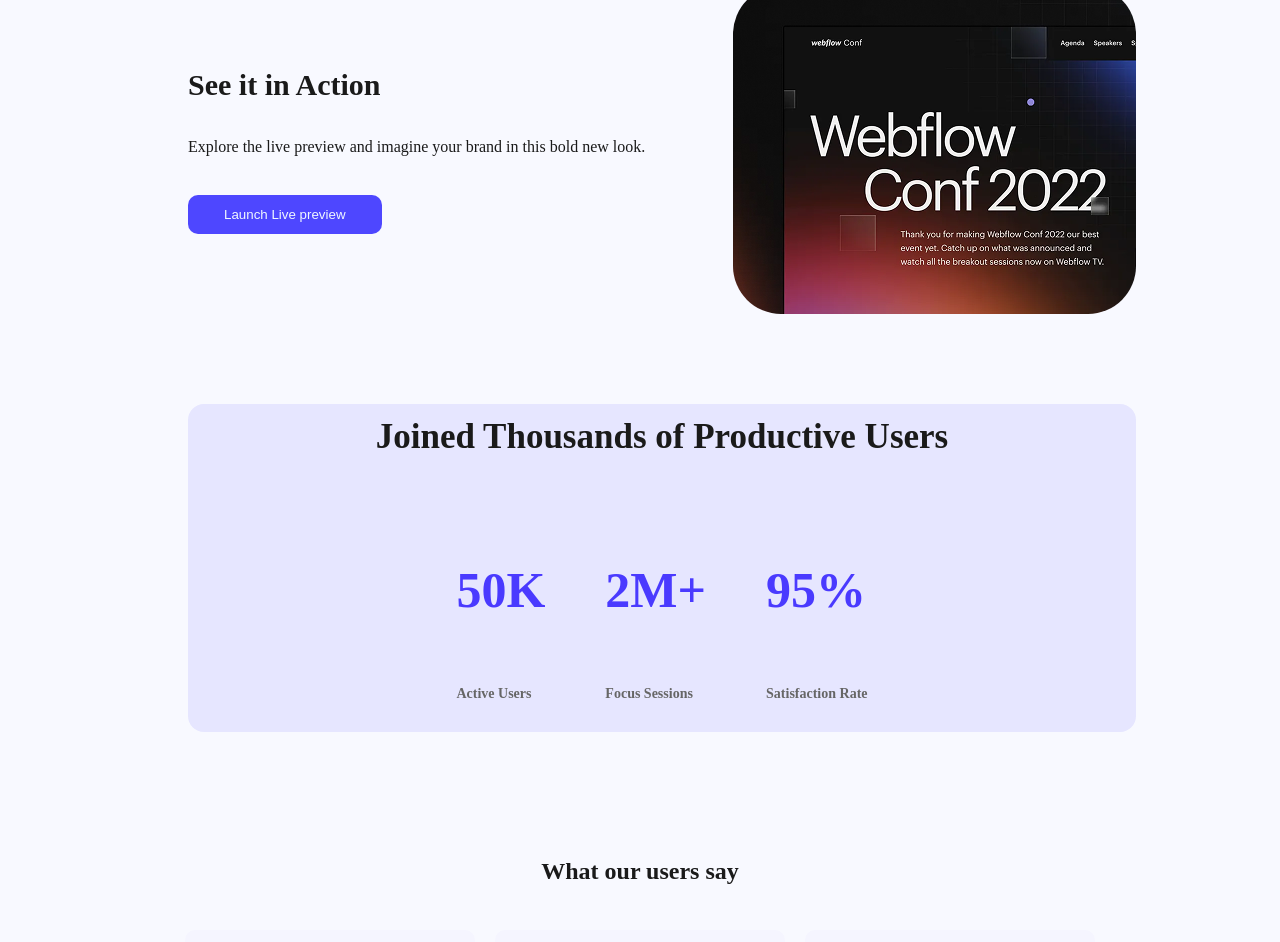
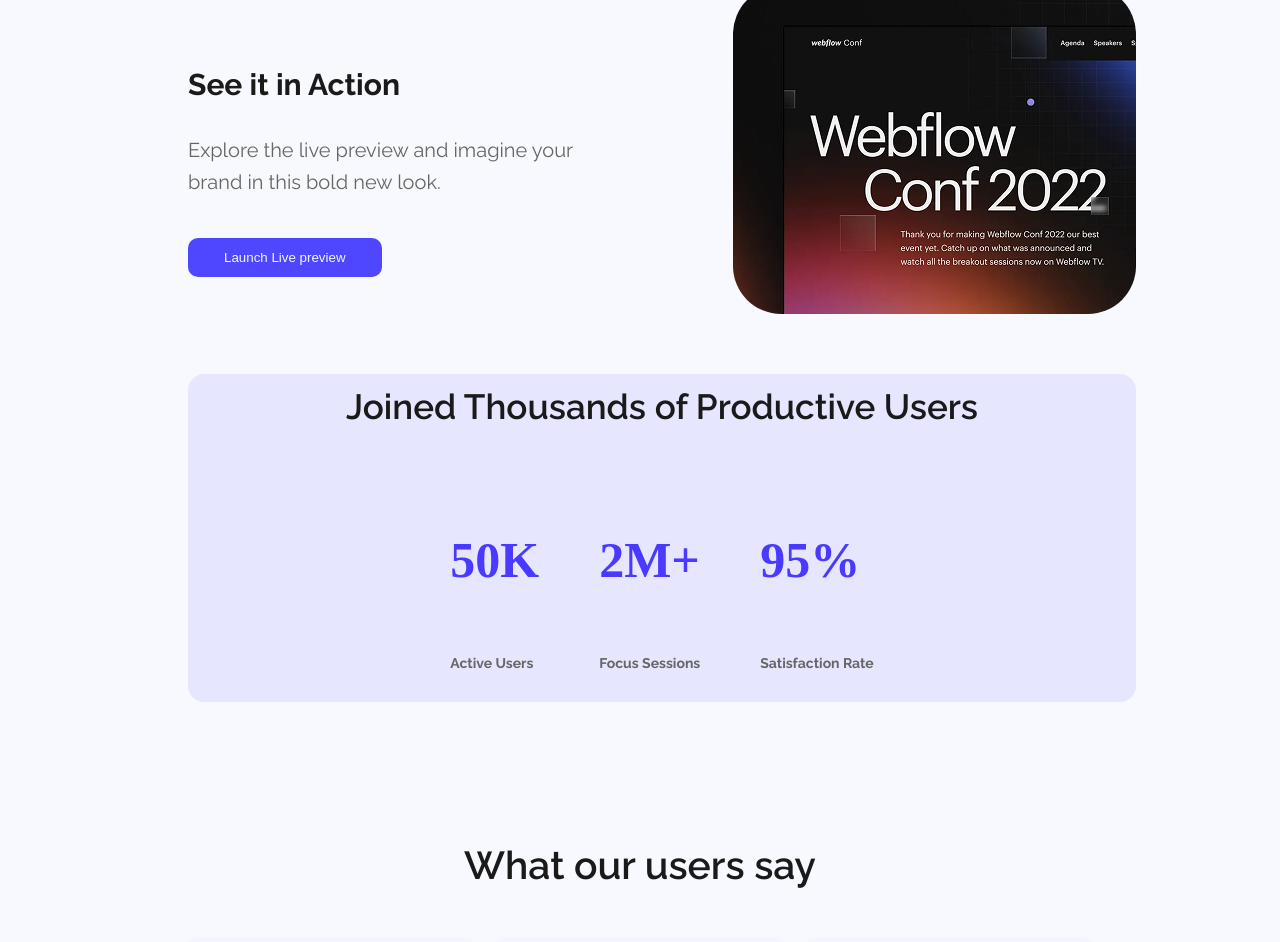
Before and after one commit to Tahsin-labs/1st-assim, a plain HTML site: page index.html in a window 1280 px wide. Shown: the part 732-1674 px from the top of the page. Drawn offline with Linux system fonts and the light colour scheme.

Commit message:
added final touch

```diff
--- a/index.html
+++ b/index.html
@@ -4,12 +4,13 @@
     <meta charset="UTF-8">
     <meta name="viewport" content="width=device-width, initial-scale=1.0">
     <link rel="preconnect" href="https://fonts.googleapis.com">
+<link rel="preconnect" href="https://fonts.googleapis.com">
 <link rel="preconnect" href="https://fonts.gstatic.com" crossorigin>
 <link href="https://fonts.googleapis.com/css2?family=Inter:ital,opsz,wght@0,14..32,100..900;1,14..32,100..900&family=Open+Sans:ital,wght@0,300..800;1,300..800&family=Plus+Jakarta+Sans:ital,wght@0,200..800;1,200..800&family=Raleway:ital,wght@0,100..900;1,100..900&display=swap" rel="stylesheet">
     <link rel="stylesheet" href="style.css">
     <title>push assignment</title>
 </head>
-<body>
+<body class="raleway-rel">
     <section class="main-1">
         <div class="nav">
             <h2>LOGO</h2>
@@ -24,7 +25,7 @@
     <section class="main-2">
         <div class="ditale">
             <h2 class="ex">See it in Action</h2>
-            <p>Explore the live preview and imagine your brand in this bold new look.</p>
+            <p>Explore the live preview and imagine your <br> brand in this bold new look.</p>
             <button class="btn">Launch Live preview</button>
         </div>
         <div><img class="img" src="Assets/wc-mini.png" alt=""></div>
--- a/style.css
+++ b/style.css
@@ -3,6 +3,12 @@
   font-family: "Inter", sans-serif;
   font-optical-sizing: auto;
 
+  font-style: normal;
+}
+
+.raleway-rel {
+  font-family: "Raleway", sans-serif;
+  font-optical-sizing: auto;
   font-style: normal;
 }
 body {
@@ -16,6 +22,9 @@ body {
     margin: 0 100px;
 
 }
+.nav h2{
+    color: #4a3aff;
+}
 .main-1{
 
     background-image: url(Assets/Hero-bg.png);
@@ -27,6 +36,7 @@ body {
     /* background-color: burlywood; */
     margin: 130px 110px;
     padding: 0px 40px;
+    font-weight: bold;
 }
 .title p{
     font-size: 60px;
@@ -56,6 +66,10 @@ body {
 .ditale{
     margin-top: 50px;
 }
+.ditale p{
+    font-size: 20px;
+     color: #666;
+}
 .ex {
     font-size: 30px;
 }
@@ -74,8 +88,9 @@ body {
       margin-bottom: 30px;
       font-weight: 600;
       text-align: center;
-      margin-top: 90px;
+      /* margin-top: 90px; */
       padding: 5px;
+      /* margin-bottom: 50px; */
     }
 
     .items {
@@ -92,6 +107,7 @@ body {
 
     .item p {
       font-size: 50px;
+      font-family: none;
     }
 
     .item span {
@@ -104,7 +120,7 @@ body {
     }
 
     .main-4 h2 {
-      font-size: 24px;
+      font-size: 39px;
       font-weight: 600;
       margin-bottom: 40px;
       text-align: center;
@@ -148,7 +164,7 @@ body {
       padding: 60px 20px;
       background-color: #fff;
       text-align: center;
-       height: 600px;
+       height: 550px;
        width: 75%;
        margin: 60px 180px;
       border-radius: 20px;
```
